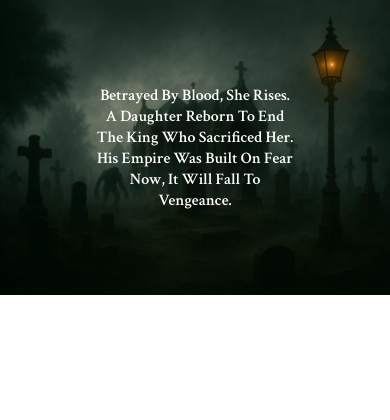
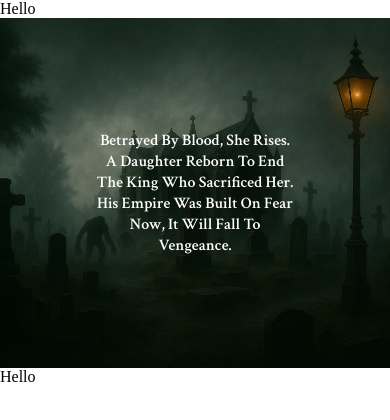
Before and after one commit to yevhenii-kapustian/Blood-Maiden, a Next.js app: page /about in a window 390 px wide. Shown: the top 420 px of the page. Built offline with nearby package versions, Linux system fonts and the light colour scheme.

Commit message:
updated some flexiable heights

```diff
--- a/src/app/about/about.scss
+++ b/src/app/about/about.scss
@@ -1,3 +1,3 @@
 .about {
-    height: 100%;
+
 }
--- a/src/app/about/page.tsx
+++ b/src/app/about/page.tsx
@@ -5,6 +5,7 @@ const About = () => {
     return (
         <div className="about">
             <AboutIntro />
+
         </div>
     )
 }
--- a/src/app/layout.tsx
+++ b/src/app/layout.tsx
@@ -36,7 +36,10 @@ export default function RootLayout({
   return (
     <html lang="en">
       <body className={`${geistSans.variable} ${geistMono.variable}  ${CrimsonPro.variable} ${CrimsonText.variable}`}>
+
+        <div>Hello</div>
         {children}
+        <div>Hello</div>
       </body>
     </html>
   );
--- a/src/components/AboutIntro/aboutIntro.scss
+++ b/src/components/AboutIntro/aboutIntro.scss
@@ -8,7 +8,7 @@
         background-size: cover;
         background-repeat: no-repeat;
         background-position: center;
-        height: 100%;
+        height: 100vh;
         display: flex;
         flex-direction: column;
         justify-content: center;
@@ -16,7 +16,7 @@
         background-color: black;
 
         @media screen and (max-width: 450px) {
-            height: 35%;
+            height: 350px;
             font-size: 16px;
         }
 
@@ -36,6 +36,7 @@
         @media screen and (max-width: 450px) {
             font-size: 16px;
             width: 230px;
+
         }
     }
 }
--- a/src/components/AboutIntro/index.tsx
+++ b/src/components/AboutIntro/index.tsx
@@ -1,11 +1,9 @@
 import './aboutIntro.scss'
 const AboutIntro = () => {
     return (
-        <>
-            <div className="about__intro">
-                <h2 className="about__text">Betrayed by blood, she rises. A daughter reborn to end the king who sacrificed her. His empire was built on fear Now, it will fall to vengeance.</h2>
-            </div>
-        </>
+        <div className="about__intro">
+            <h2 className="about__text">Betrayed by blood, she rises. A daughter reborn to end the king who sacrificed her. His empire was built on fear Now, it will fall to vengeance.</h2>
+        </div>
     )
 }
 
```
